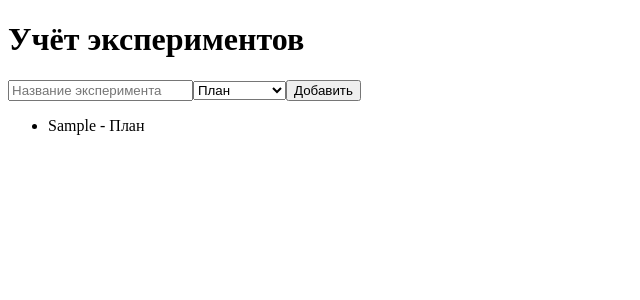
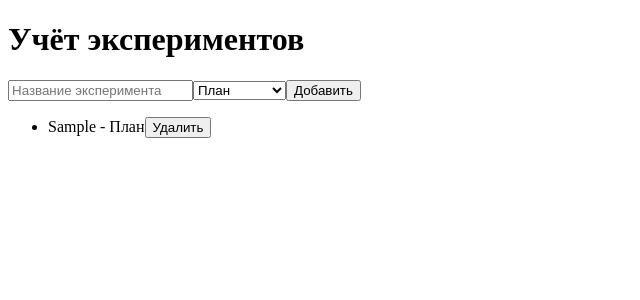
Before and after one commit to Andrey911-lab/experiment-tracker, a React (Create React App) app: page / in a window 1280 px wide. Both pictures are taken after typing "Sample" into the empty fields and a click on the button "Добавить". Shown: the top 300 px of the page, without its empty margins (0-640 px from the left). Built offline with nearby package versions, Linux system fonts and the light colour scheme.

Commit message:
Кнопка удаления эксперимента

```diff
--- a/src/App.js
+++ b/src/App.js
@@ -15,6 +15,11 @@ function App() {
         setExperiments([...experiments, newExp]);
         setName('');
         setStatus('План');
+    };
+
+    const deleteExperiment = (id) => {
+        const newList = experiments.filter(exp => exp.id !== id);
+        setExperiments(newList);
     };
 
     const statuses = ['План', 'В процессе', 'Завершён'];
@@ -42,6 +47,7 @@ function App() {
                 {experiments.map(exp => (
                     <li key={exp.id}>
                         {exp.name} - {exp.status}
+                        <button onClick={() => deleteExperiment(exp.id)}>Удалить</button>
                     </li>
                 ))}
             </ul>
```
